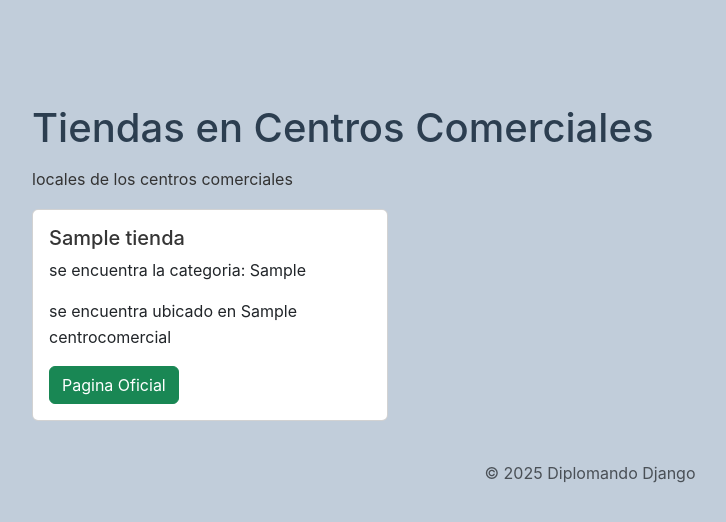
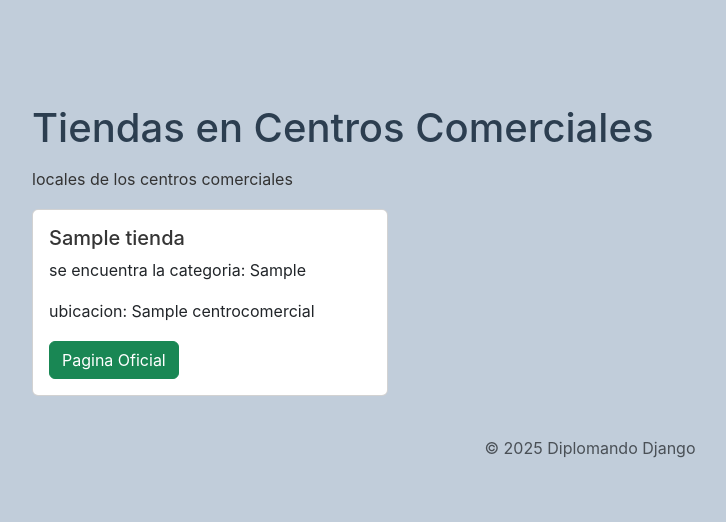
Before and after one commit to DiegoFerneyUsedaDiaz/ejemplo_django, a Django app: page /tiendas in a window 1280 px wide. Shown: the top 522 px of the page, without its empty margins (50-776 px from the left). Run offline with Django 5.2, Linux system fonts and the light colour scheme; tables that the repository leaves empty hold one stand-in row (values such as "Sample post").

Commit message:
actualizacion template tiendas ubicacion

```diff
--- a/myapp/templates/lista_tiendas.html
+++ b/myapp/templates/lista_tiendas.html
@@ -23,7 +23,7 @@
           <div class="card-body">
             <h5 class="card-title" style="color: rgb(53, 53, 53);">{{ tienda.nombre }}</h5>
             <p class="card-text"> se encuentra la categoria: {{ tienda.categoria }} </p>
-            <p class="card-text"> se encuentra ubicado en {{ tienda.centro_comercial }} </p>
+            <p class="card-text"> ubicacion: {{ tienda.centro_comercial }} </p>
             {% if tienda.url %}
               <a href="{{ tienda.url }}" target="_blank" class="btn btn-success">Pagina Oficial</a>
             {% endif %}
```
